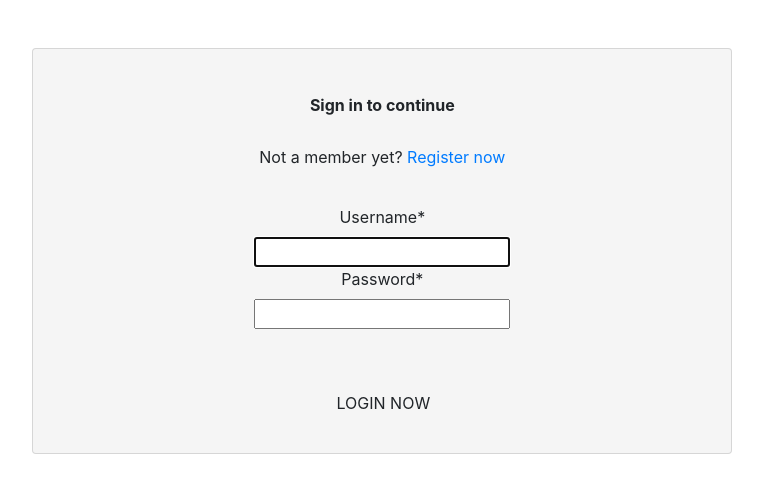
After one commit to WambiruL/awwwards, a Django app: page /login/ in a window 1280 px wide. The commit adds this page. Shown: the top 493 px of the page, without its empty margins (336-1099 px from the left). Run offline with Django 3.2, Linux system fonts and the light colour scheme; some libraries are stand-ins or nearby versions.

Commit message:
Create the login page

```diff
--- a/awwwards/settings.py
+++ b/awwwards/settings.py
@@ -104,6 +104,10 @@ AUTH_PASSWORD_VALIDATORS = [
     },
 ]
 
+LOGIN_REDIRECT_URL = 'index'
+
+LOGIN_URL = 'login'
+
 
 # Internationalization
 # https://docs.djangoproject.com/en/1.11/topics/i18n/
--- a/awwwards/urls.py
+++ b/awwwards/urls.py
@@ -17,10 +17,13 @@ from django.conf.urls import url,include
 from django.contrib import admin
 from django.conf.urls.static import static
 from django.conf import settings
+from django.contrib.auth import views
+
 
 urlpatterns = [
     url(r'^admin/', admin.site.urls),
     url(r'',include('projects.urls')),
+    url(r'^logout/$', views.logout, {"next_page": '/login'}),
 ]
 
 if settings.DEBUG:
--- a/projects/templates/index.html
+++ b/projects/templates/index.html
@@ -23,10 +23,12 @@
 
 <!--Navbar-->
 <nav class="nav2 navbar-expand-lg">
+    <a href="{%url 'logout'%}">Logout</a>
     <a class="navbar-brand" style="color: black;" href="{%url 'index' %}"><h3><strong>awwwards.</strong></h3></a>
 
     <div class="login">
         <a href="{%url 'register'%}">Register</a>
+        <a href="{%url 'login'%}">Login</a>
     </div>
 
 </nav>
--- /dev/null
+++ b/projects/templates/registration/login.html
@@ -0,0 +1,30 @@
+{%extends "registration/base.html"%}
+{% load crispy_forms_tags %}
+{% block content %}
+{% load static %}
+<div class="container-log mt-4">
+    <div class="row">
+        <div class="col-md-2"></div>
+        <div class="col-md-5 mt-4">
+            <div class="card" style="text-align: center;">
+                <br>
+                <div class="card-title">
+                    <p><strong>Sign in to continue</strong></p>
+                </div>
+                <p style="text-align: center;">Not a member yet? <a href="{%url 'register'%}">Register now</a></p>
+                <div class="card-body">
+                    <form action="" method="post" novalidate>
+                        {% csrf_token %}
+                        {{form|crispy}}
+                        <br>
+                    </form>
+
+                </div>
+                <button type="submit" class="btn btn" style="position: relative; left: 130px;"> LOGIN NOW</button>
+            </div>
+        </div>
+        <div class="col-md-2"></div>
+    </div>
+</div>
+
+{% endblock %}
--- a/projects/templates/registration/registration_form.html
+++ b/projects/templates/registration/registration_form.html
@@ -8,15 +8,16 @@
             <div class="card-title">
                 <h2 style="text-align: center;">AWWWARDS</h2>
             </div>
-            <p style="text-align: center;">Are you a member <a href="">Login now</a></p>
+            <p style="text-align: center;">Are you a member <a href="{%url 'login'%}">Login now</a></p>
 
             <div class="card-body">
                 <form method="post" novalidate>
                     {% csrf_token %}
                     {% bootstrap_form form %}
-                    <button type="submit" class="btn btn">CREATE YOUR ACCOUNT</button>
+
                 </form>
             </div>
+            <button type="submit" class="btn btn">CREATE YOUR ACCOUNT</button>
 
         </div>
 
--- a/projects/urls.py
+++ b/projects/urls.py
@@ -1,8 +1,11 @@
 from . import views
 from django.conf.urls import url
 from projects import views as project_views
+from django.contrib.auth import views as auth_views
 
 urlpatterns=[
     url(r'register/', project_views.registerPage,name='register'),
+    url(r'login/',auth_views.LoginView.as_view(template_name='registration/login.html'),name='login'),
+    url(r'logout/',auth_views.LogoutView.as_view(),name='logout'),
     url(r'^$',views.index,name = 'index'),
 ]
--- a/static/registration.css
+++ b/static/registration.css
@@ -3,6 +3,7 @@
     position: relative;
     left: 150px;
     background-color: whitesmoke;
+    padding: 20px;
 
 }
 button{
--- a/static/styles.css
+++ b/static/styles.css
@@ -15,3 +15,8 @@ h4{
     justify-content: space-between;
     font-size: 15px;
 }
+.nav2{
+    background-color: coral;
+    display: flex;
+    justify-content: space-between;
+}
```
